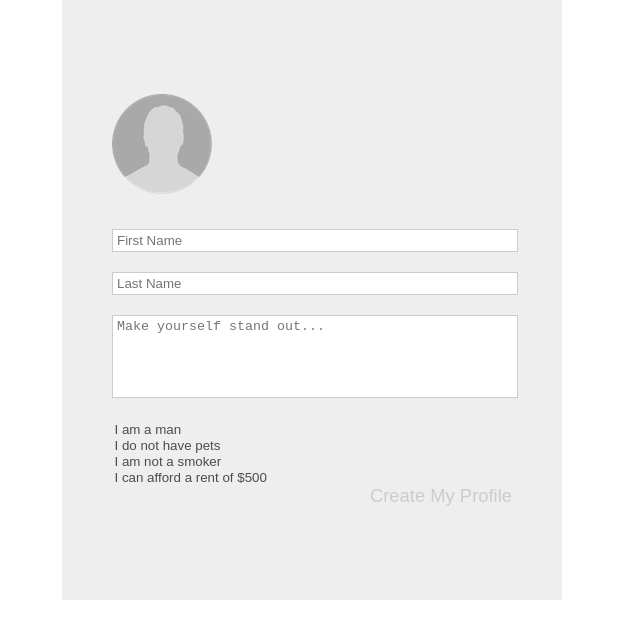
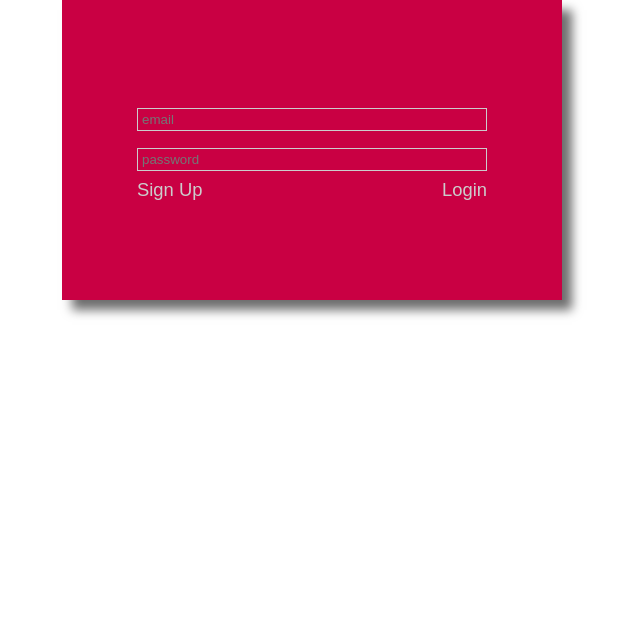
Before and after one commit to RaptorCentauri/roomies, a React (Create React App) app in the folder client/: page / in a window 1280 px wide. Shown: the top 638 px of the page, without its empty margins (328-968 px from the left). Built offline with nearby package versions, Linux system fonts and the light colour scheme.

Commit message:
user creation flow works, still needs polishing

```diff
--- a/client/src/App.js
+++ b/client/src/App.js
@@ -273,9 +273,7 @@ class App extends React.Component{
     render(){
         return(
             <div>
-                <CreateProfilePanel />
-                {/* <SearchPanel /> */}
-                {/* {this.componentToRender(this.props.userIsLoggedIn.success, this.props.accountWasCompleted)} */}
+                {this.componentToRender(this.props.userIsLoggedIn.success, this.props.accountWasCompleted)}
             </div>
         )
     }
--- a/client/src/components/createProfilePanel/createProfilePanel.js
+++ b/client/src/components/createProfilePanel/createProfilePanel.js
@@ -21,6 +21,7 @@ class CreateProfilePanel extends React.Component{
                     <div className="field-wrapper">
 
                         <label htmlFor="avatar-upload-input" id="avatar-upload-label"><img src="/assets/images/ui-elements/avatarUploadPlaceholder.png" alt="upload avatar"/></label>
+                        <input type="file" onChange={this.props.handleUploadImage} name="avatar" id="avatar-upload-input" accept="image/*" />
 
                         <br/>
                         <br />
@@ -28,7 +29,6 @@ class CreateProfilePanel extends React.Component{
 
 
 
-                        <input type="file" onChange={this.props.handleUploadImage} name="avatar" id="avatar-upload-input" accept="image/*"/>
 
                         <input className="input-style" onChange={this.props.handleInputChange} type="text" placeholder="First Name" name="firstName"/>
                         <h6 className="error-style">{this.props.firstNameError}</h6>
--- a/client/src/components/searchPanel/searchPanel.js
+++ b/client/src/components/searchPanel/searchPanel.js
@@ -57,9 +57,9 @@ class SearchPanel extends React.Component{
                     <br/>
                     <br />
 
-                    <button id="search-button" onClick={this.props.testGetProfClick}>TEMPORARY</button>
+                    {/* <button id="search-button" onClick={this.props.testGetProfClick}>TEMPORARY</button> */}
 
-                    {/* <button id="search-button" onClick={this.props.handleClick}>Find Me A Roomie!</button> */}
+                    <button id="search-button" onClick={this.props.handleClick}>Find Me A Roomie!</button>
 
                 </form>
             </div>
```
Also changed, not shown: 12 other files (tests, documents, lock files or other folders).
